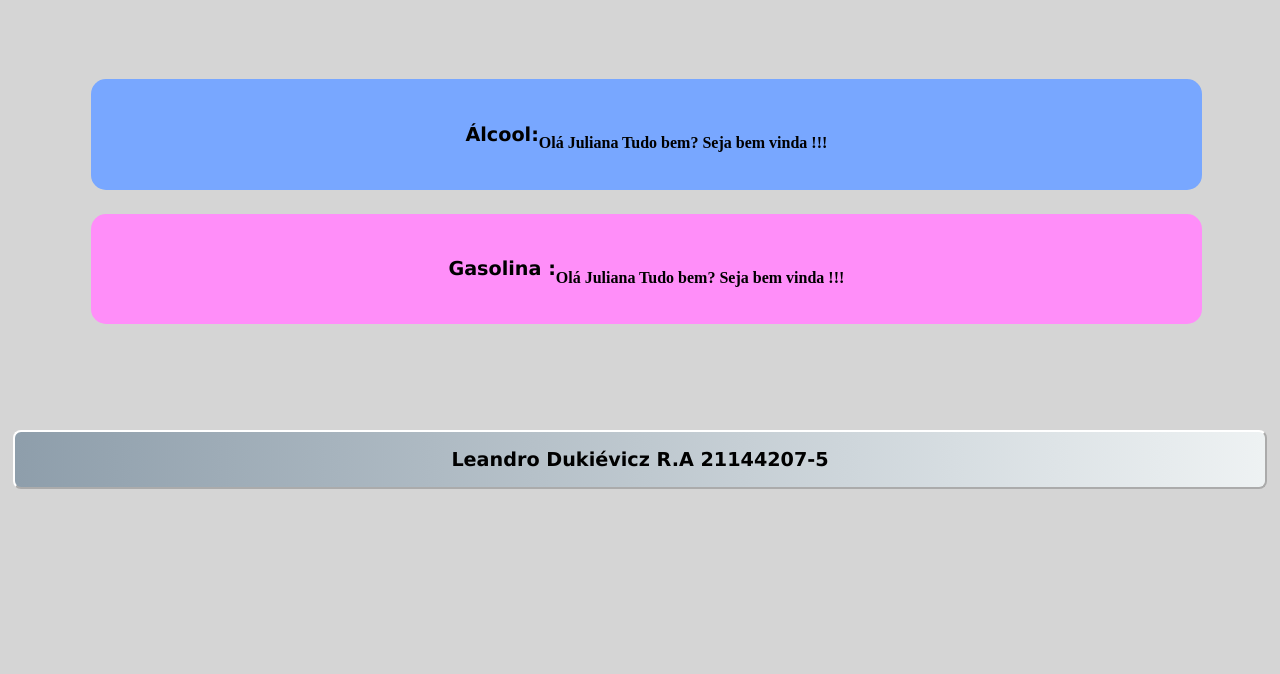
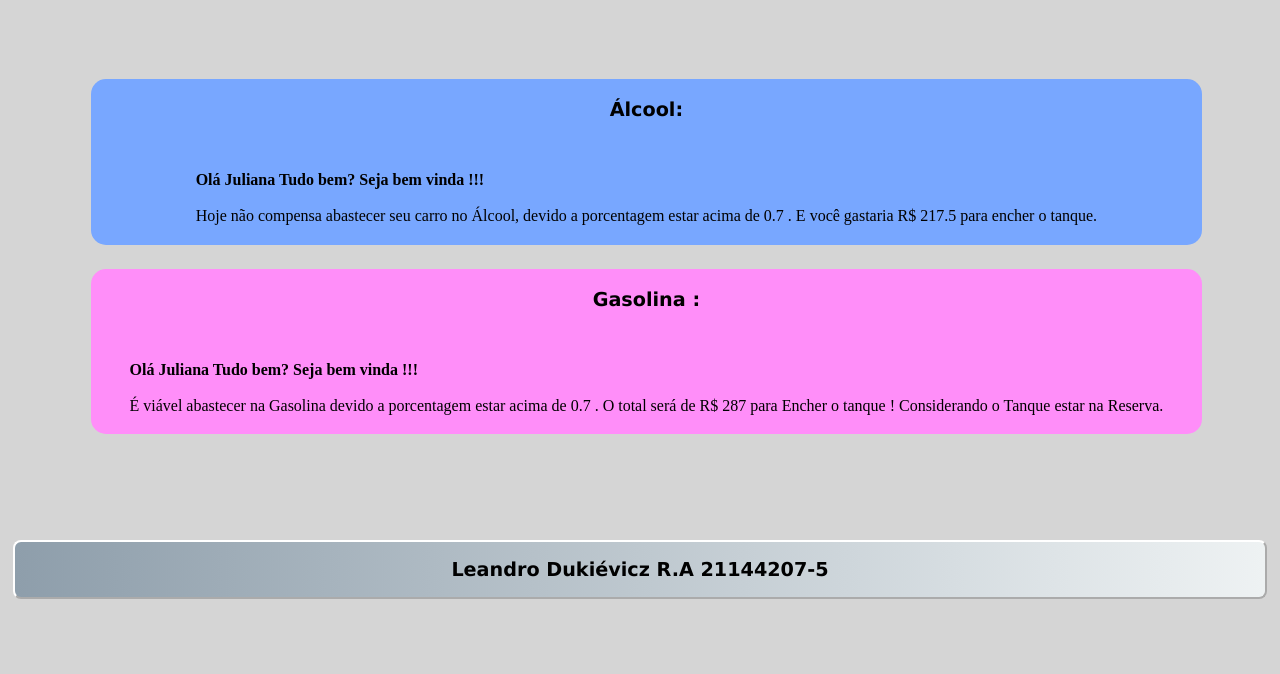
Before and after one commit to LeandroDukievicz/back-end-1, a PHP site: page /ATV01.PHP in a window 1280 px wide. Shown: the top 674 px of the page. Run offline with PHP 8.4, Linux system fonts and the light colour scheme.

Commit message:
exercice 01 - complete

```diff
--- a/ATV01-PHP/ATV01.PHP
+++ b/ATV01-PHP/ATV01.PHP
@@ -13,11 +13,17 @@
 <body>
 
     <?php
-
-
-
+        $tanqueCheio =50.00;
+        $alcool = 4.35;
+        $gasolina = 5.74;
+        $media;
+        $tanqueAlcool;
+        $tanqueGasolina ;
+        $total_alcool;
+        $total_gasolina;
+        $total_alcool = $tanqueCheio*$alcool;
+        $total_gasolina = $tanqueCheio*$gasolina;
     ?>
-
 
 </body>
 
@@ -25,20 +31,44 @@
     <section id="content">
         <section id="alcool">
             <div id="container-comb1">
-                    <h2>Álcool: </h2>
+                <h2>Álcool:  </h2>
                     <div>
-                            </BR></BR>
                         <h4><strong>Olá Juliana Tudo bem? Seja bem vinda !!!</strong></h4> <br>
+                        <?php
+                            if ($alcool / $gasolina > 0.7){
+                                echo "<p>Hoje não compensa abastecer seu carro
+                                       no Álcool, devido a porcentagem estar acima de 0.7 .
+                                       E você gastaria R$ $total_alcool para encher o tanque. </p>";
+                            }else{
+                                       echo " <p>  É viável abastecer no alcool, devido a
+                                                   porcentagem estar abaixo de 0.7 . O total será de R$ $total_alcool
+                                                   para completar o tanque !
+                                               </p>";
+                                               }
+                         ?>
                     </div>
                 </div>
 
         </section>
+
     <section id="gasoline">
         <div id="container-comb2">
             <h2>Gasolina :</h2>
+
            <div>
-                                </BR></BR>
-                                <h4><strong>Olá Juliana Tudo bem? Seja bem vinda !!!</strong></h4> <br>
+               <h4><strong>Olá Juliana Tudo bem? Seja bem vinda !!!</strong></h4>
+                   <?php
+                       if ($alcool / $gasolina > 0.7){
+                          echo " <br> <p>  É viável abastecer na Gasolina devido a
+                                      porcentagem estar acima de 0.7 . O total será de R$ $total_gasolina
+                                      para Encher o tanque ! Considerando o Tanque estar na Reserva.
+                                </p>";
+                     }else{
+                        echo   "<p>Hoje não compensa abastecer seu carro
+                                   na Gasolina, devido a porcentagem estar abaixo de 0.7 .
+                                   E você gastaria R$ $total_gasolina para encher o tanque. </p>";
+                            }
+                    ?>
             </div>
         </div>
     </section>
--- a/ATV01-PHP/style.css
+++ b/ATV01-PHP/style.css
@@ -14,8 +14,12 @@ h2{
     font-family: Verdana, Geneva, Tahoma, sans-serif;
     font-size: 1.2rem;
     color:rgb(0, 0, 0);
-    text-align: center;
 }
+h4{
+    margin-top: 50px;
+}
+
+
 
 #content{
     width: 98%;
@@ -30,6 +34,7 @@ h2{
 
 #alcool,#gasoline,#container-comb1,#container-comb2{
     display: flex;
+    flex-direction: column;
     justify-content: center;
     align-content: center;
     align-items: center;
@@ -58,10 +63,10 @@ h2{
     cursor: pointer;
 }
 
-#container-comb1:hover,#container-comb1:hover{
+#container-comb1:hover{
     width: 93%;
     height: auto;
-    border-bottom: 3px  solid rgb(166, 159, 255);
+    border-bottom: 3px  solid rgb(15, 0, 218);
     transition: 1s;
 }
 
@@ -73,6 +78,10 @@ h2{
 }
 
 footer{
+    width: 100%;
+    height: auto;
+    margin-left: auto;
+    margin-right: auto;
     display: flex;
     justify-content: center;
     margin-top: 5%;
```
Lines whose indentation alone changed are shown as unchanged.
